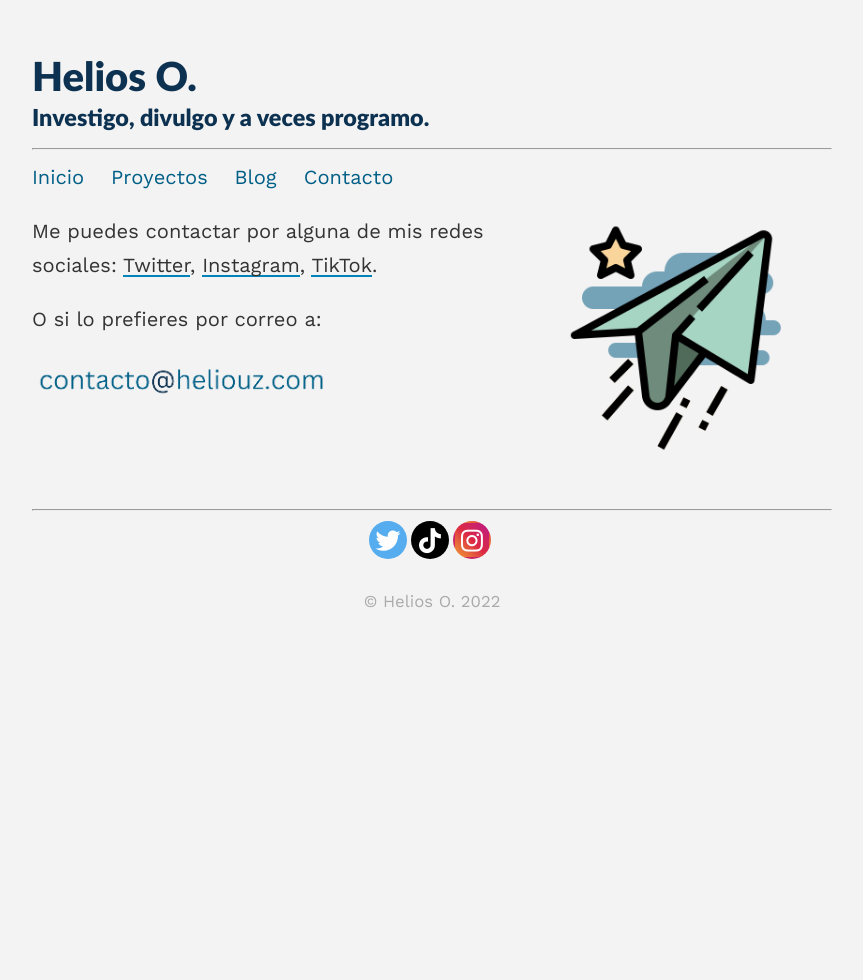
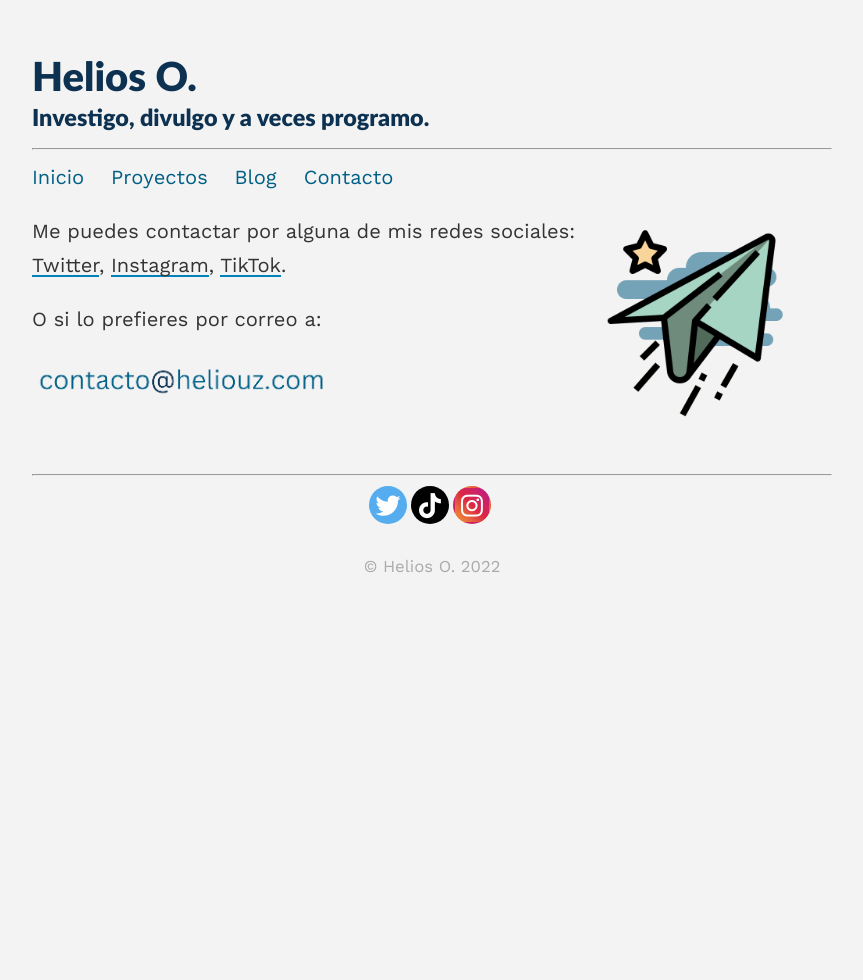
Before and after one commit to Heliouz/Heliouz.github.io, a Jekyll site: the page built from _pages/contacto.md, in a window 1280 px wide. Shown: the whole page, without its empty margins (208-1071 px from the left). Built offline with Jekyll 4.4.1, drawn with Linux system fonts in a browser that asks for light colours.

Commit message:
Update contacto.md

```diff
--- a/_pages/contacto.md
+++ b/_pages/contacto.md
@@ -4,7 +4,7 @@
 permalink: /contacto/
 published: true
 ---
-<img align="right" src="/assets/images/plane.png" width="30%" style="padding-right:5%; padding-bottom:50px; padding-top:5px"/>
+<img align="right" src="/assets/images/plane.png" width="25%" style="padding-right:5%; padding-bottom:50px; padding-top:10px"/>
 
 Me puedes contactar por alguna de mis redes sociales: [Twitter](https://twitter.com/Heliouz__), [Instagram](https://www.instagram.com/heliouz_/), [TikTok](https://www.tiktok.com/@heliouz_).
 
```
